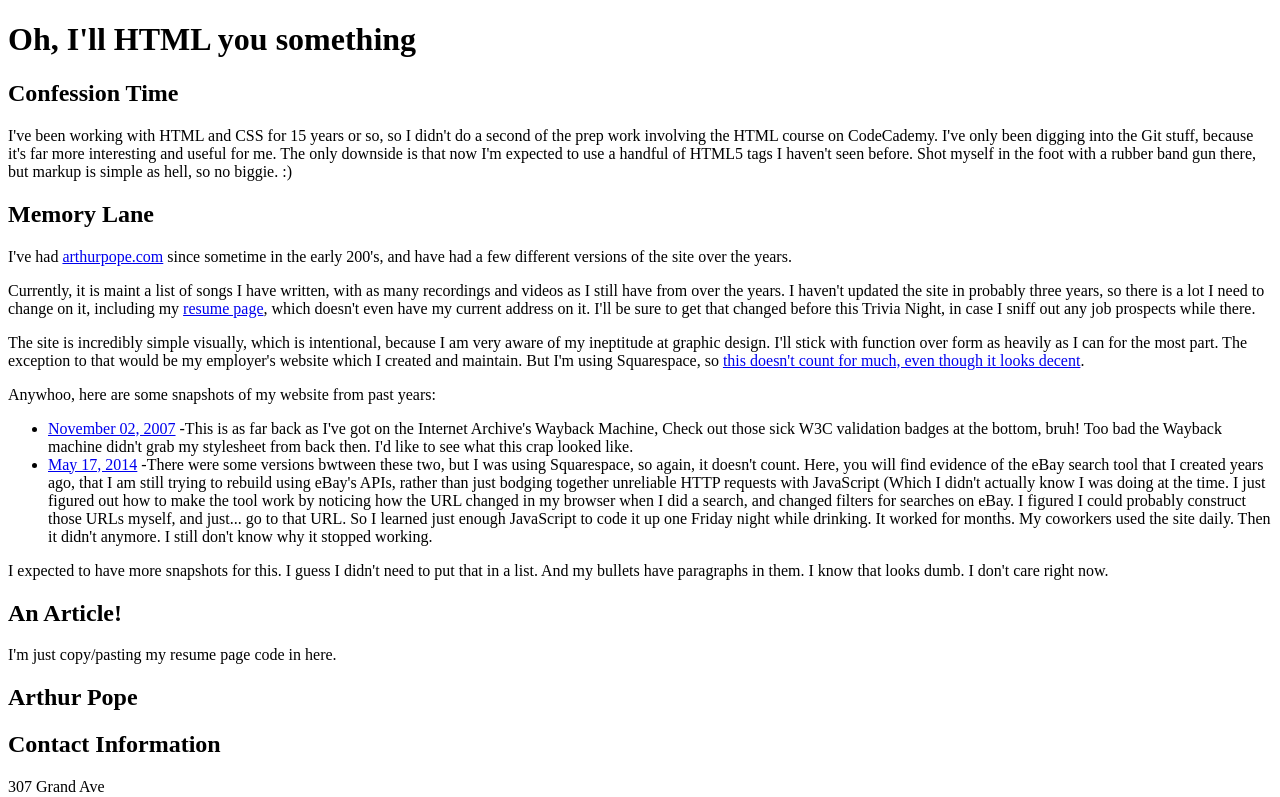
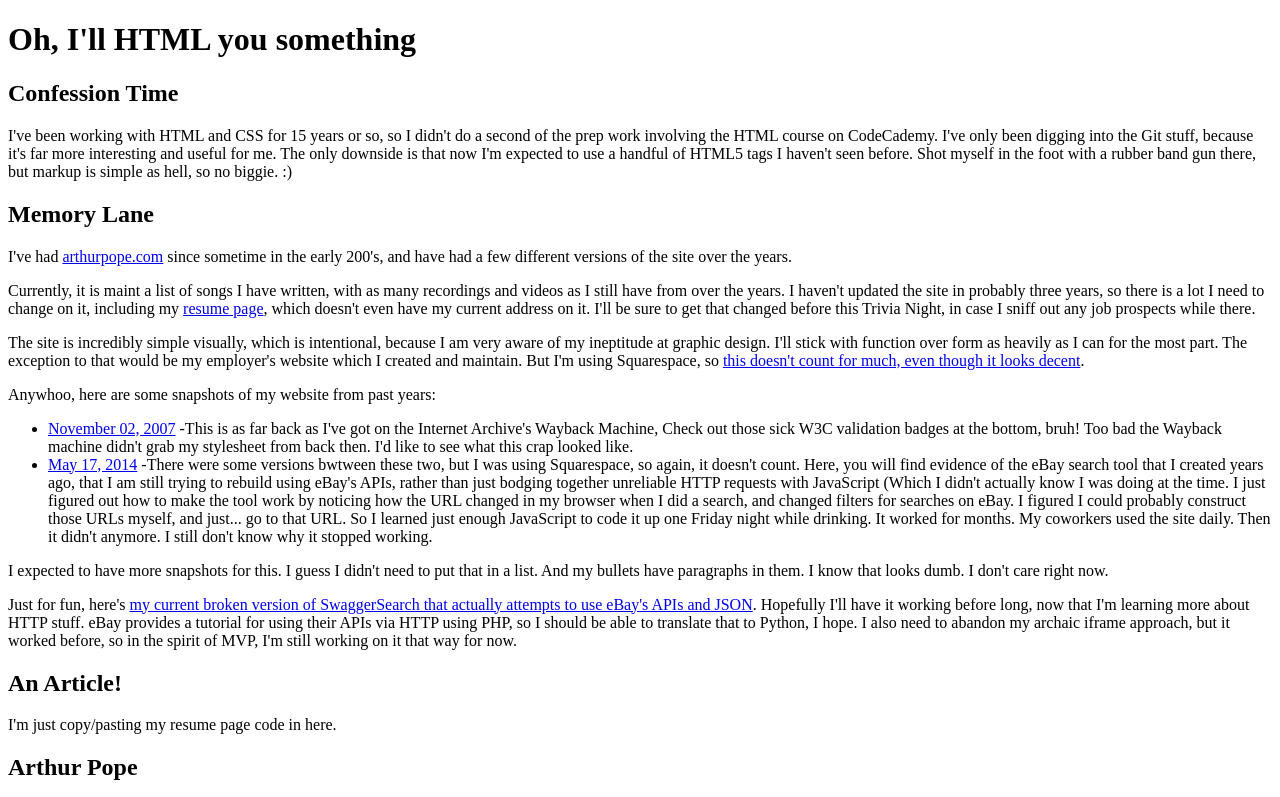
Before and after one commit to spartanbard/html-me-something, a plain HTML site: page index.html in a window 1280 px wide. Shown: the top 797 px of the page. Drawn offline with Linux system fonts and the light colour scheme.

Commit message:
Added SwaggerSearch WIP link

```diff
--- a/index.html
+++ b/index.html
@@ -22,6 +22,7 @@
                 <li><a target="_blank" href="https://web.archive.org/web/20140517003119/http://arthurpope.com/">May 17, 2014</a> -There were some versions bwtween these two, but I was using Squarespace, so again, it doesn't count. Here, you will find evidence of the eBay search tool that I created years ago, that I am still trying to rebuild using eBay's APIs, rather than just bodging together unreliable HTTP requests with JavaScript (Which I didn't actually know I was doing at the time. I just figured out how to make the tool work by noticing how the URL changed in my browser when I did a search, and changed filters for searches on eBay. I figured I could probably construct those URLs myself, and just... go to that URL. So I learned just enough JavaScript to code it up one Friday night while drinking. It worked for months. My coworkers used the site daily. Then it didn't anymore. I still don't know why it stopped working.</li>
             </ul>
             <p>I expected to have more snapshots for this. I guess I didn't need to put that in a list. And my bullets have paragraphs in them. I know that looks dumb. I don't care right now.</p>
+            <p>Just for fun, here's <a target="blank_" href="http://arthurpope.com/s/new">my current broken version of SwaggerSearch that actually attempts to use eBay's APIs and JSON</a>. Hopefully I'll have it working before long, now that I'm learning more about HTTP stuff. eBay provides a tutorial for using their APIs via HTTP using PHP, so I should be able to translate that to Python, I hope. I also need to abandon my archaic iframe approach, but it worked before, so in the spirit of MVP, I'm still working on it that way for now.</p>
             <article>
                 <header>
                     <h2>An Article!</h2>
```
